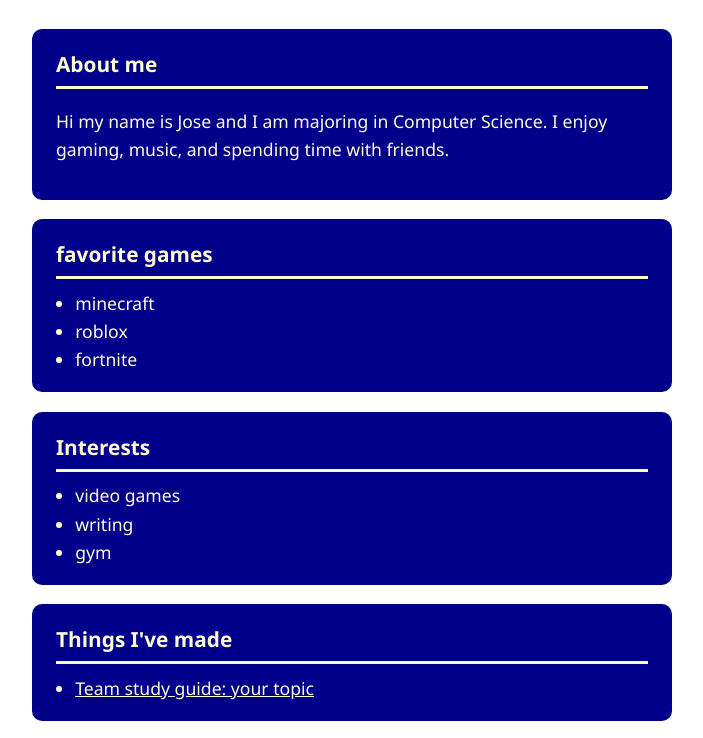
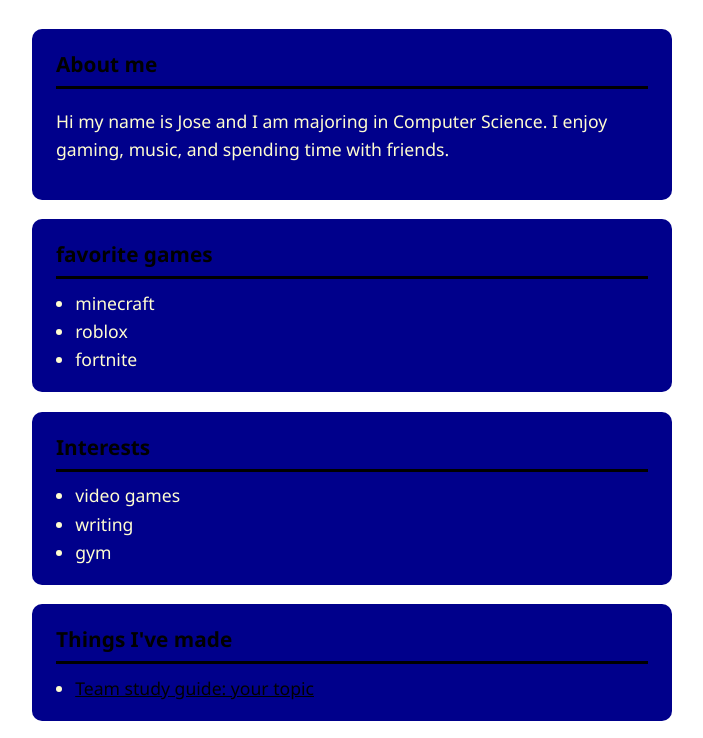
Before and after one commit to joseherrea000/joseherrera000.github.io, a plain HTML site: page index.html in a window 1280 px wide. Shown: the part 278-1016 px from the top of the page, without its empty margins (288-991 px from the left). Drawn offline with Linux system fonts and the light colour scheme.

Commit message:
Change accent color to black in style.css

```diff
--- a/style.css
+++ b/style.css
@@ -3,7 +3,7 @@
    Colors can be names (teal) or hex codes (#1f6f8b).
    ============================================================ */
 :root {
-  --accent: #FFFDD0;       /* headings, links, the line under headings */
+  --accent: #000000;       /* headings, links, the line under headings */
   --text: #FFFDD0;         /* main text color */
   --background: ##000000;   /* page background */
   --card: #00008B;         /* background behind each section */
```
